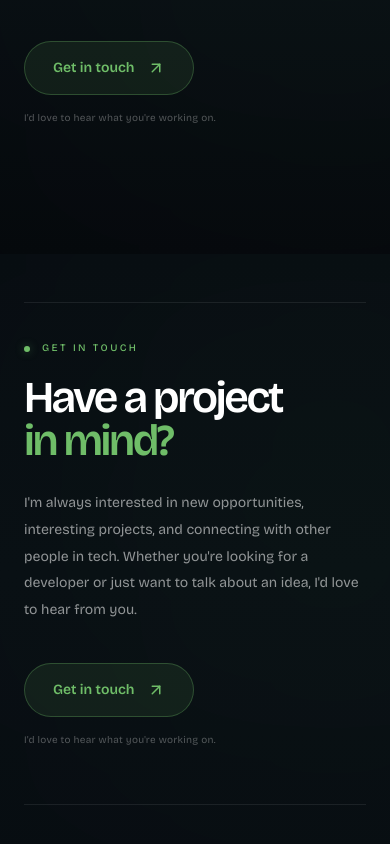
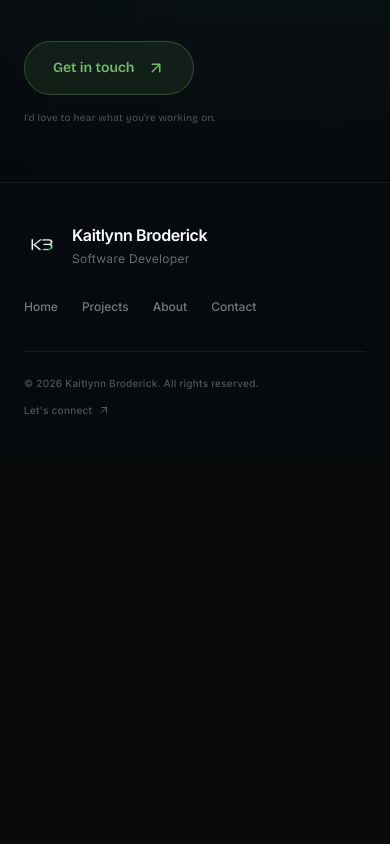
Before and after one commit to kjbroderick12/portfolio, a Next.js app: page / in a window 390 px wide. Shown: the part 6464-7308 px from the top of the page. After the commit the page ends 6922 px from the top, so only its background shows below. Built offline with nearby package versions, Linux system fonts and the light colour scheme.

Commit message:
feat: add footer and fix duplicate code from previous merge conflict

```diff
--- a/src/app/page.tsx
+++ b/src/app/page.tsx
@@ -76,74 +76,6 @@ export default function Home() {
                 </p>
               </div>
             </div>
-
-            <div className="mt-12 flex flex-col gap-3 pt-6 text-[10px] font-medium uppercase tracking-[0.2em] text-white/30 sm:mt-14 sm:flex-row sm:items-center sm:justify-between">
-            </div>
-          </div>
-        </div>
-      </section>
-
-      {/* Contact CTA */}
-      <section
-        id="contact"
-        className={`${sansFont.className} relative isolate w-full overflow-hidden bg-[#080d12] px-6 pt-12 pb-16 text-white sm:px-10 sm:pt-16 sm:pb-20 lg:px-16 lg:pt-20 lg:pb-24`}
-      >
-        {/* Background Atmosphere */}
-        <div
-          aria-hidden="true"
-          className="pointer-events-none absolute inset-0 z-0 bg-linear-to-b from-[#080d12] via-[#090f14] to-[#080d12]"
-        />
-
-        <div
-          aria-hidden="true"
-          className="pointer-events-none absolute -right-48 top-0 z-0 h-125 w-125 rounded-full bg-[#6fbd68]/4 blur-[150px]"
-        />
-
-        <div className="relative z-10 mx-auto w-full max-w-7xl">
-          <div className="border-t border-white/8 pt-8 sm:pt-10">
-            <div className="flex flex-col gap-10 md:flex-row md:items-end md:justify-between md:gap-16">
-              <div className="max-w-2xl">
-                <div className="mb-5 inline-flex items-center gap-3 text-[10px] font-medium uppercase tracking-[0.24em] text-[#6fbd68] sm:text-[11px]">
-                  <span className="h-1.5 w-1.5 rounded-full bg-[#6fbd68] shadow-[0_0_10px_rgba(111,189,104,0.4)]" />
-                  Get in Touch
-                </div>
-
-                <h2 className="text-[clamp(2.75rem,5vw,4.5rem)] font-semibold leading-[0.98] tracking-[-0.055em]">
-                  Have a project
-                  <span className="block text-[#6fbd68]">
-                    in mind?
-                  </span>
-                </h2>
-
-                <p className="mt-7 max-w-xl text-sm leading-[1.9] text-white/55 sm:text-base">
-                  I'm always interested in new opportunities,
-                  interesting projects, and connecting with other
-                  people in tech. Whether you're looking for a
-                  developer or just want to talk about an idea,
-                  I'd love to hear from you.
-                </p>
-              </div>
-
-              <div className="flex shrink-0 flex-col items-start gap-4 md:items-end">
-                <Link
-                  href="/contact"
-                  className="group inline-flex items-center gap-3 rounded-full border border-[#6fbd68]/30 bg-[#6fbd68]/10 px-7 py-4 text-sm font-semibold text-[#6fbd68] transition-all duration-300 hover:border-[#6fbd68]/60 hover:bg-[#6fbd68] hover:text-[#080d12]"
-                >
-                  Get in touch
-                  <ArrowUpRight
-                    size={18}
-                    className="transition-transform duration-300 group-hover:-translate-y-1 group-hover:translate-x-1"
-                  />
-                </Link>
-
-                <span className="text-[10px] tracking-wide text-white/30">
-                  I'd love to hear what you're working on.
-                </span>
-              </div>
-            </div>
-
-            <div className="mt-14 flex flex-col gap-3 border-t border-white/8 pt-6 text-[10px] font-medium uppercase tracking-[0.2em] text-white/30 sm:flex-row sm:items-center sm:justify-between">
-            </div>
           </div>
         </div>
       </section>
--- /dev/null
+++ b/src/shared/components/Footer.tsx
@@ -0,0 +1,81 @@
+
+import Image from "next/image";
+import Link from "next/link";
+import { ArrowUpRight } from "lucide-react";
+
+const navigation = [
+  { label: "Home", href: "/" },
+  { label: "Projects", href: "/projects" },
+  { label: "About", href: "/#about" },
+  { label: "Contact", href: "/contact" },
+];
+
+export default function Footer() {
+  return (
+    <footer className="w-full border-t border-white/[0.07] bg-[#06090d] px-6 py-10 text-white sm:px-10 sm:py-12 lg:px-16">
+      <div className="mx-auto w-full max-w-7xl">
+        <div className="flex flex-col gap-8 sm:flex-row sm:items-center sm:justify-between">
+          {/* Branding */}
+          <div className="flex items-center gap-3">
+            <Link href="/" aria-label="Go to homepage">
+              <Image
+                src="/images/logo/kb-logo.png"
+                alt="KB"
+                width={50}
+                height={50}
+                className="h-9 w-9 object-contain"
+              />
+            </Link>
+
+            <div>
+              <Link
+                href="/"
+                className="text-base font-semibold tracking-tight transition-colors duration-300 hover:text-[#6fbd68]"
+              >
+                Kaitlynn Broderick
+              </Link>
+
+              <p className="mt-1 text-xs tracking-wide text-white/40">
+                Software Developer
+              </p>
+            </div>
+          </div>
+
+          {/* Navigation */}
+          <nav
+            aria-label="Footer navigation"
+            className="flex flex-wrap items-center gap-x-6 gap-y-3"
+          >
+            {navigation.map((item) => (
+              <Link
+                key={item.label}
+                href={item.href}
+                className="text-xs font-medium text-white/45 transition-colors duration-300 hover:text-[#6fbd68]"
+              >
+                {item.label}
+              </Link>
+            ))}
+          </nav>
+        </div>
+
+        {/* Bottom Row */}
+        <div className="mt-9 flex flex-col gap-3 border-t border-white/[0.07] pt-6 text-[10px] font-medium tracking-wide text-white/30 sm:flex-row sm:items-center sm:justify-between">
+          <p>
+            © {new Date().getFullYear()} Kaitlynn Broderick. All rights reserved.
+          </p>
+
+          <Link
+            href="/contact"
+            className="group inline-flex items-center gap-1.5 transition-colors duration-300 hover:text-[#6fbd68]"
+          >
+            Let's connect
+            <ArrowUpRight
+              size={12}
+              className="transition-transform duration-300 group-hover:-translate-y-0.5 group-hover:translate-x-0.5"
+            />
+          </Link>
+        </div>
+      </div>
+    </footer>
+  );
+}
```
